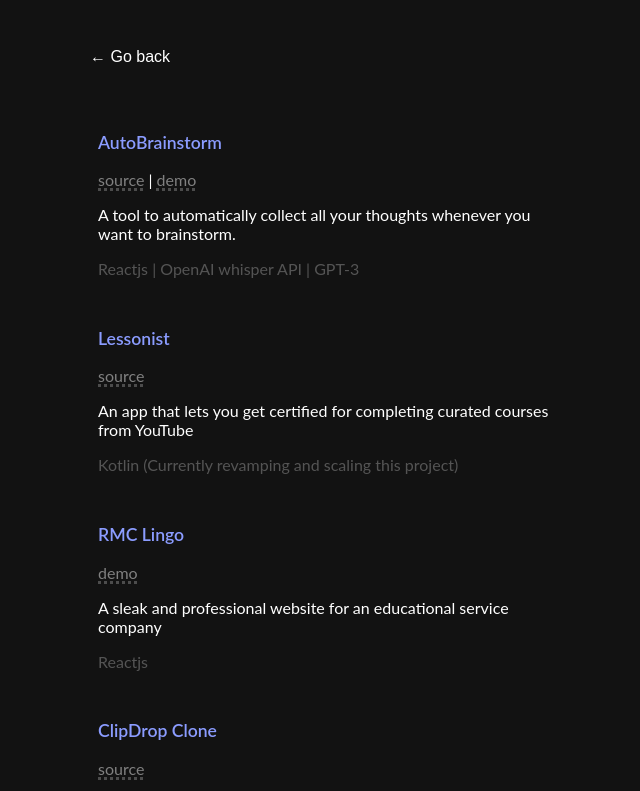
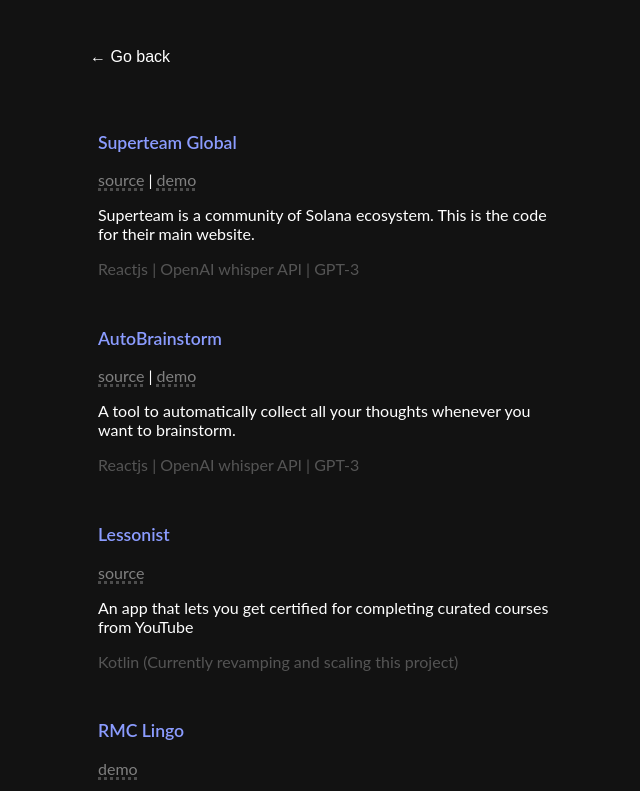
Before and after one commit to koushikjoshi/portfolio, a plain HTML site: page projects.html in a window 1280 px wide. Shown: the top 791 px of the page, without its empty margins (310-950 px from the left). Drawn offline with Linux system fonts and the light colour scheme; a script that the page names is missing.

Commit message:
Update projects.html

```diff
--- a/projects.html
+++ b/projects.html
@@ -17,6 +17,30 @@
       <a class="back" href="index.html"> ← Go back </a>
 
       <div class="project-list">
+
+        <div class="project-card">
+          <p class="proj-title">Superteam Global</p>
+
+          <p>
+            <a
+              class="source"
+              href="https://github.com/chtushar/superteam-global"
+              >source</a
+            >
+            |
+            <a
+              class="source"
+              href="https://superteam-global.vercel.app/"
+              >demo</a
+            >
+          </p>
+
+          <p class="proj-description">
+            Superteam is a community of Solana ecosystem. This is the code for their main website.
+          </p>
+
+          <p class="remark">Reactjs | OpenAI whisper API | GPT-3</p>
+        </div>
 
         <div class="project-card">
           <p class="proj-title">AutoBrainstorm</p>
```
